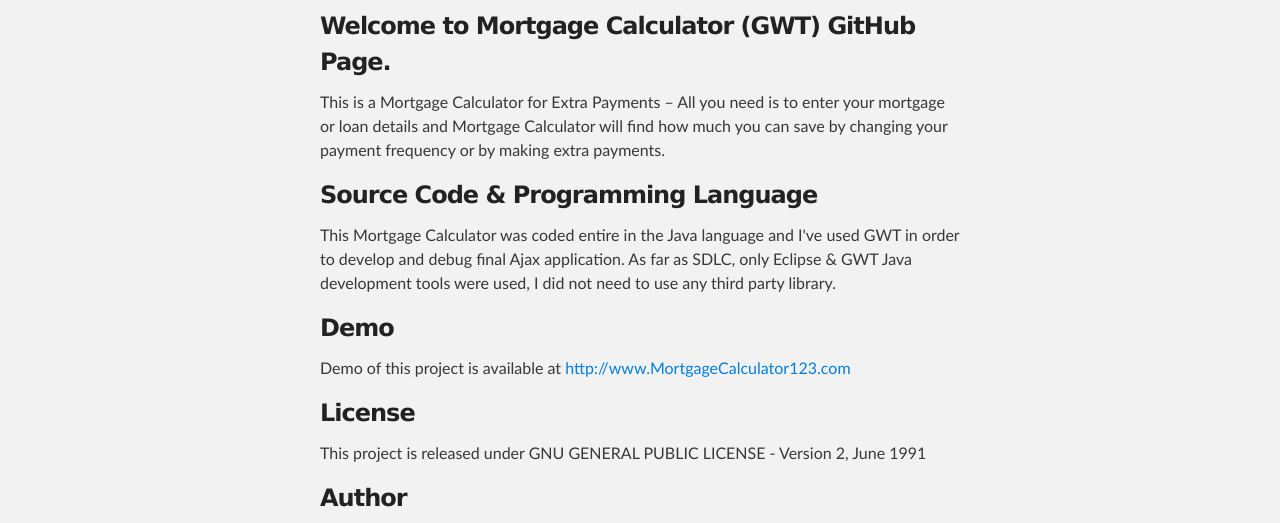
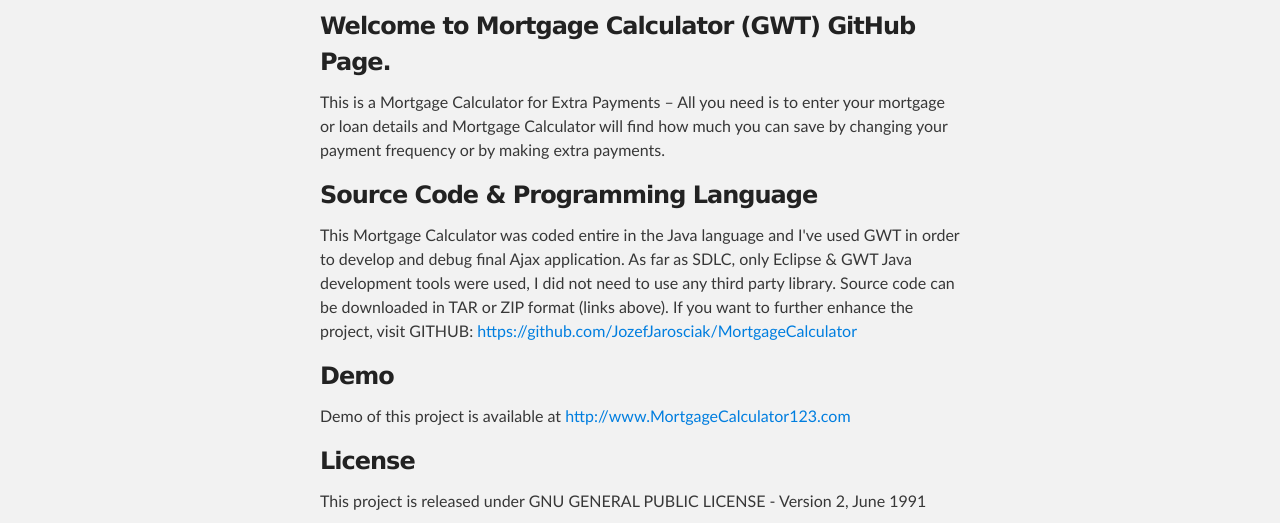
Before and after one commit to JozefJarosciak/MortgageCalculator, a plain HTML site: page index.html in a window 1280 px wide. Shown: the part 252-775 px from the top of the page. Drawn offline with Linux system fonts and the light colour scheme.

Commit message:
Create gh-pages branch via GitHub

```diff
--- a/index.html
+++ b/index.html
@@ -39,7 +39,9 @@
 <h3>
 <a id="source-code--programming-language" class="anchor" href="#source-code--programming-language" aria-hidden="true"><span class="octicon octicon-link"></span></a>Source Code &amp; Programming Language</h3>
 
-<p>This Mortgage Calculator was coded entire in the Java language and I've used GWT in order to develop and debug final Ajax application. As far as SDLC, only Eclipse &amp; GWT Java development tools were used, I did not need to use any third party library.</p>
+<p>This Mortgage Calculator was coded entire in the Java language and I've used GWT in order to develop and debug final Ajax application. As far as SDLC, only Eclipse &amp; GWT Java development tools were used, I did not need to use any third party library.
+Source code can be downloaded in TAR or ZIP format (links above).
+If you want to further enhance the project, visit GITHUB: <a href="https://github.com/JozefJarosciak/MortgageCalculator">https://github.com/JozefJarosciak/MortgageCalculator</a></p>
 
 <h3>
 <a id="demo" class="anchor" href="#demo" aria-hidden="true"><span class="octicon octicon-link"></span></a>Demo</h3>
--- a/params.json
+++ b/params.json
@@ -1 +1 @@
-{"name":"MortgageCalculator","tagline":"Mortgage Calculator (GWT)","body":"### Welcome to Mortgage Calculator (GWT) GitHub Page.\r\n\r\nThis is a Mortgage Calculator for Extra Payments – All you need is to enter your mortgage or loan details and Mortgage Calculator will find how much you can save by changing your payment frequency or by making extra payments. \r\n\r\n### Source Code & Programming Language\r\nThis Mortgage Calculator was coded entire in the Java language and I've used GWT in order to develop and debug final Ajax application. As far as SDLC, only Eclipse & GWT Java development tools were used, I did not need to use any third party library.\r\n\r\n### Demo\r\nDemo of this project is available at http://www.MortgageCalculator123.com\r\n\r\n### License\r\nThis project is released under GNU GENERAL PUBLIC LICENSE - Version 2, June 1991\r\n\r\n### Author\r\n@JozefJarosciak\r\n\r\n### Support / Contact\r\nHaving trouble? Contact me, I'll try to help as much as I can.","google":"","note":"Don't delete this file! It's used internally to help with page regeneration."}
+{"name":"MortgageCalculator","tagline":"Mortgage Calculator (GWT)","body":"### Welcome to Mortgage Calculator (GWT) GitHub Page.\r\n\r\nThis is a Mortgage Calculator for Extra Payments – All you need is to enter your mortgage or loan details and Mortgage Calculator will find how much you can save by changing your payment frequency or by making extra payments. \r\n\r\n### Source Code & Programming Language\r\nThis Mortgage Calculator was coded entire in the Java language and I've used GWT in order to develop and debug final Ajax application. As far as SDLC, only Eclipse & GWT Java development tools were used, I did not need to use any third party library.\r\nSource code can be downloaded in TAR or ZIP format (links above). \r\nIf you want to further enhance the project, visit GITHUB: https://github.com/JozefJarosciak/MortgageCalculator\r\n\r\n### Demo\r\nDemo of this project is available at http://www.MortgageCalculator123.com\r\n\r\n### License\r\nThis project is released under GNU GENERAL PUBLIC LICENSE - Version 2, June 1991\r\n\r\n### Author\r\n@JozefJarosciak\r\n\r\n### Support / Contact\r\nHaving trouble? Contact me, I'll try to help as much as I can.","google":"","note":"Don't delete this file! It's used internally to help with page regeneration."}
```
